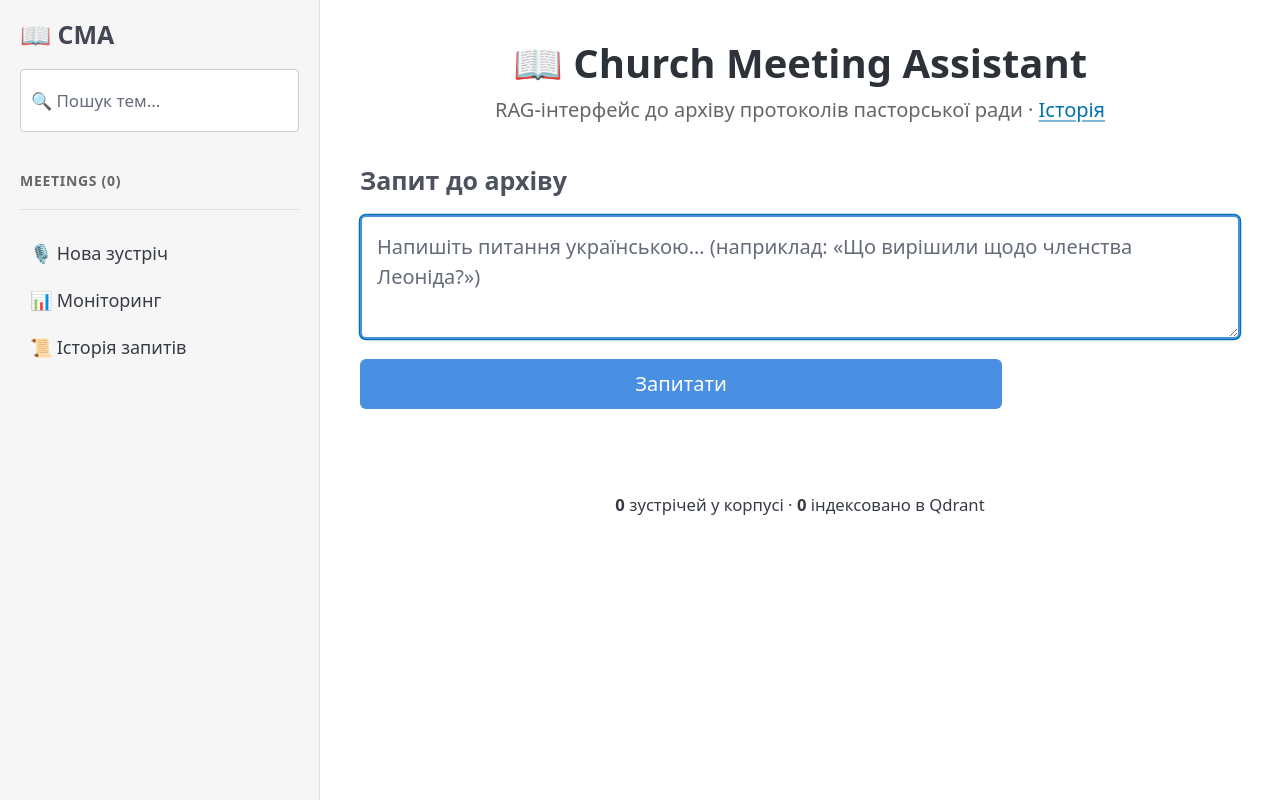
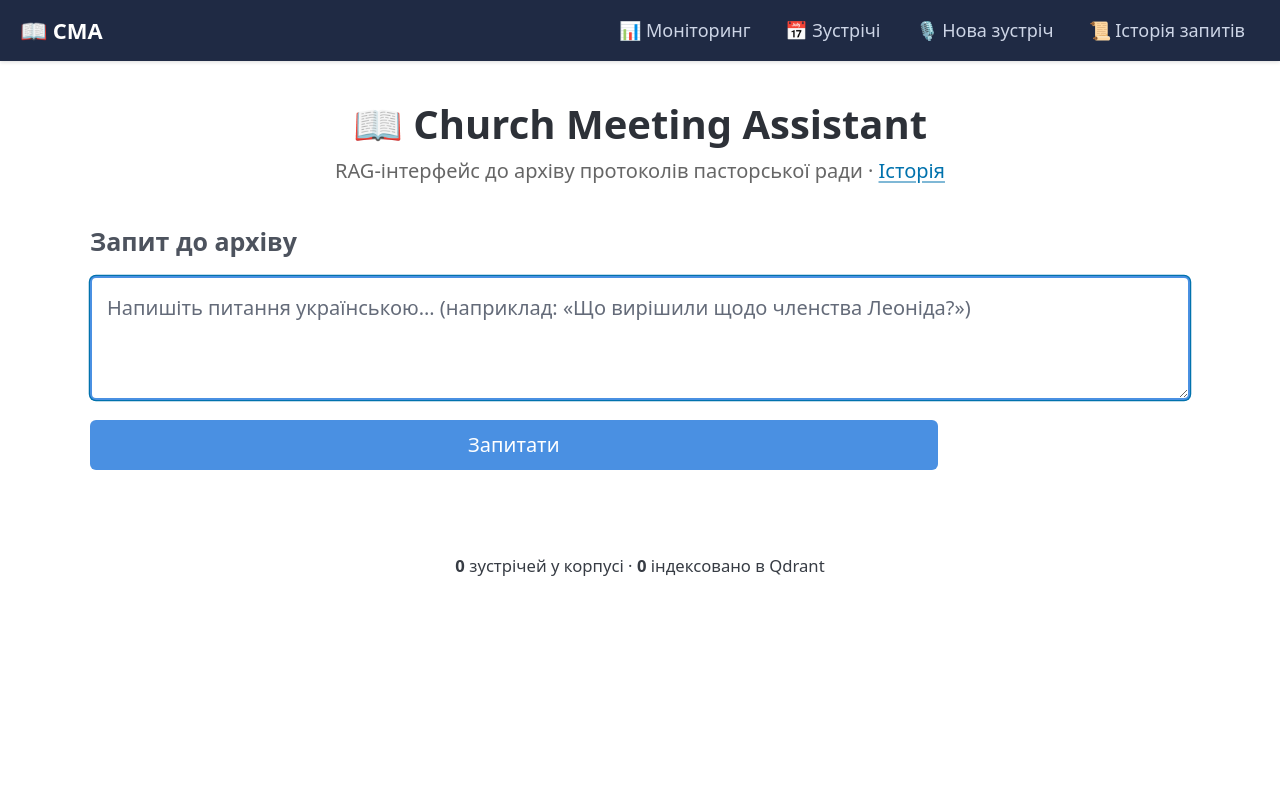
Before and after one commit to kupolua/church-meeting-assistant, a FastAPI app: template src/church_assistant/web/templates/home.html in a window 1280 px wide. Run offline with FastAPI, Linux system fonts and the light colour scheme; the template is opened without the code that fills it, so the values that code supplies are empty; parts of the project's set-up code (start-up, migrations or seed data) failed here and were passed over; some libraries are stand-ins or nearby versions.

Commit message:
feat(web): top nav, dashboard as landing, meetings-only sidebar
- GET / now redirects to /dashboard (dashboard is the default landing)
- always-visible top nav (base.html, wrapped in a column .app-shell):
  Моніторинг / Зустрічі / Нова зустріч / Історія запитів, active item by
  request.url.path
- the query/corpus home page moves from / to GET /meetings ("Зустрічі")
- left sidebar (search + meetings list) renders only in the Зустрічі section
  (/meetings and /meetings/<date>); other pages get .no-sidebar with centered
  content. Removed the now-duplicate sidebar bottom-nav.

Co-Authored-By: Claude Opus 4.8 (1M context) <noreply@anthropic.com>

```diff
--- a/src/church_assistant/web/static/app.css
+++ b/src/church_assistant/web/static/app.css
@@ -31,9 +31,16 @@ body {
     padding: 0;
 }
 
+.app-shell {
+    display: flex;
+    flex-direction: column;
+    height: 100vh;
+}
+
 .app-layout {
     display: flex;
-    height: 100vh;
+    flex: 1 1 auto;
+    min-height: 0;      /* let children (sidebar/main) own the scroll */
     overflow: hidden;
 }
 
@@ -1163,3 +1170,60 @@ tr.sp-flag-invalid  { background: rgba(253, 236, 234, 0.45); }
     background: none;
     border-bottom: 1px dotted currentColor;
 }
+
+/* ─────────────────────────────────────────────
+   Top navigation bar (always visible)
+   ───────────────────────────────────────────── */
+
+.top-nav {
+    flex: 0 0 auto;
+    display: flex;
+    align-items: center;
+    gap: 1.25rem;
+    padding: 0.5rem 1rem;
+    background: #1f2a44;
+    color: #fff;
+    box-shadow: 0 1px 4px rgba(0, 0, 0, 0.15);
+}
+
+.top-nav-brand {
+    color: #fff;
+    font-weight: 700;
+    font-size: 1.1rem;
+    text-decoration: none;
+    white-space: nowrap;
+}
+
+.top-nav-links {
+    display: flex;
+    gap: 0.25rem;
+    flex-wrap: wrap;
+}
+
+.top-nav-links a {
+    color: #cdd5e6;
+    text-decoration: none;
+    padding: 0.35rem 0.75rem;
+    border-radius: 6px;
+    font-size: 0.9rem;
+    white-space: nowrap;
+    transition: background 0.12s, color 0.12s;
+}
+
+.top-nav-links a:hover {
+    background: rgba(255, 255, 255, 0.1);
+    color: #fff;
+}
+
+.top-nav-links a.is-active {
+    background: #3b82f6;
+    color: #fff;
+}
+
+/* When there's no sidebar (dashboard / ingest / history), keep the main
+   content readable instead of stretching edge-to-edge on wide screens. */
+.app-layout.no-sidebar .app-main > * {
+    max-width: 1100px;
+    margin-left: auto;
+    margin-right: auto;
+}
--- a/src/church_assistant/web/templates/base.html
+++ b/src/church_assistant/web/templates/base.html
@@ -20,16 +20,29 @@
 </head>
 <body>
 
-<div class="app-layout">
+{% set _path = request.url.path %}
+{% set _in_meetings = _path == '/meetings' or _path.startswith('/meetings/') %}
+<div class="app-shell">
 
-    {# ─── SIDEBAR ─── #}
+    {# ─── TOP NAV (always visible) ─── #}
+    <nav class="top-nav">
+        <a href="/dashboard" class="top-nav-brand">📖 CMA</a>
+        <div class="top-nav-links">
+            <a href="/dashboard" class="{{ 'is-active' if _path.startswith('/dashboard') else '' }}">📊 Моніторинг</a>
+            <a href="/meetings" class="{{ 'is-active' if _in_meetings else '' }}">📅 Зустрічі</a>
+            <a href="/ingest" class="{{ 'is-active' if _path.startswith('/ingest') else '' }}">🎙️ Нова зустріч</a>
+            <a href="/history" class="{{ 'is-active' if _path.startswith('/history') else '' }}">📜 Історія запитів</a>
+        </div>
+    </nav>
+
+    <div class="app-layout {{ 'no-sidebar' if not _in_meetings else '' }}">
+
+        {# ─── SIDEBAR (only in the "Зустрічі" section) ─── #}
+        {% if _in_meetings %}
         <aside class="app-sidebar">
-        <header class="sidebar-header">
-            <h3><a href="/" class="sidebar-title">📖 CMA</a></h3>
-        </header>
-
             {% include "partials/sidebar.html" %}
         </aside>
+        {% endif %}
 
         {# ─── MAIN PANEL ─── #}
         <main class="app-main">
@@ -38,5 +51,7 @@
 
     </div>
 
+</div>
+
 </body>
 </html>
--- a/src/church_assistant/web/templates/partials/sidebar.html
+++ b/src/church_assistant/web/templates/partials/sidebar.html
@@ -38,10 +38,3 @@
         {% endfor %}
     </ul>
 </nav>
-
-{# ─── Bottom nav ─── #}
-<nav class="sidebar-bottom-nav">
-    <a href="/ingest" class="sidebar-nav-link">🎙️ Нова зустріч</a>
-    <a href="/dashboard" class="sidebar-nav-link">📊 Моніторинг</a>
-    <a href="/history" class="sidebar-nav-link">📜 Історія запитів</a>
-</nav>
```
Also changed, not shown: src/church_assistant/web/routes/home.py (+13 -5 lines). Lines whose indentation alone changed are shown as unchanged.
